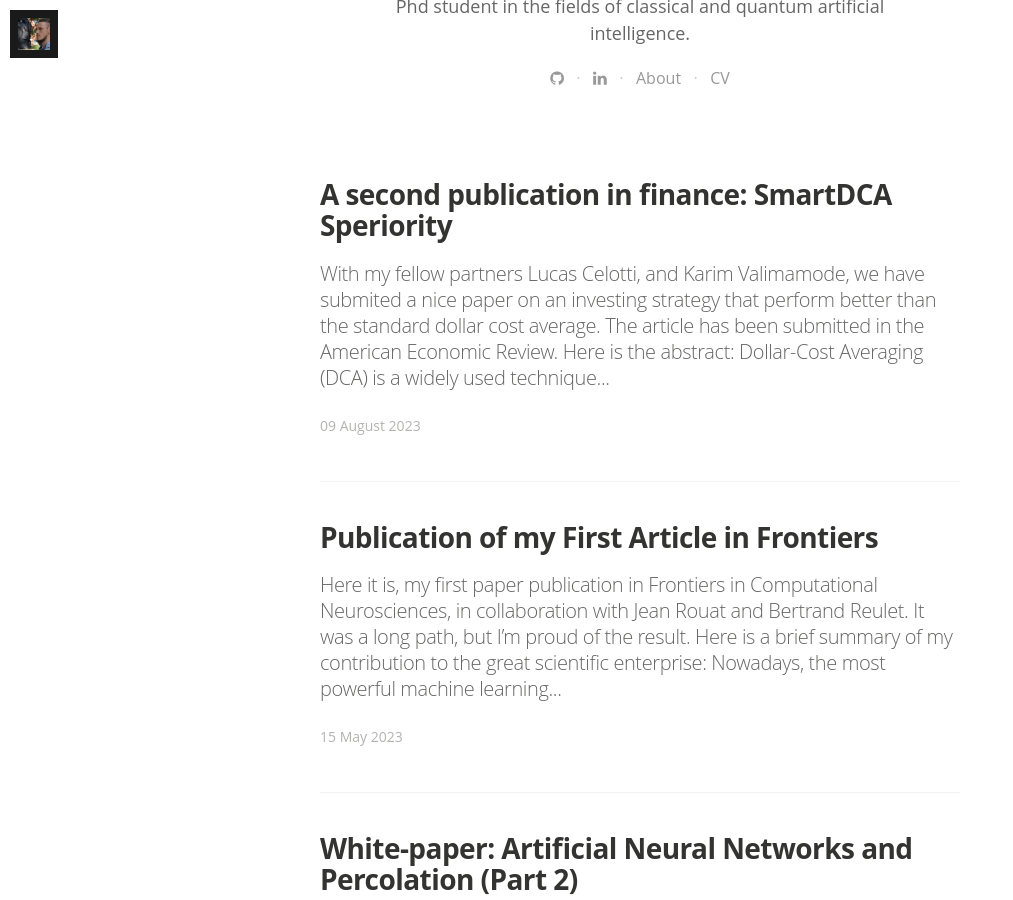
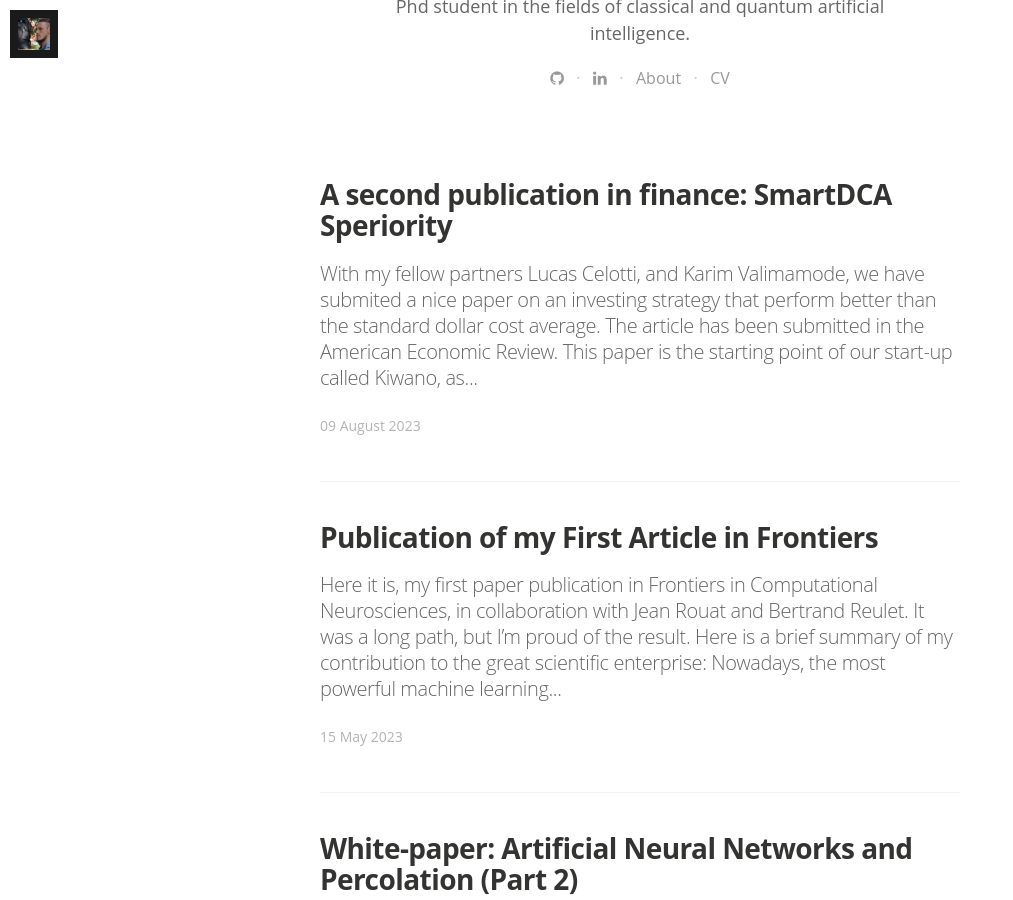
Before and after one commit to ManuNeuro/EmmanuelCalvet, a Jekyll site: the page built from index.html, in a window 1280 px wide and 900 px high, scrolled down 599 px. Shown: the whole window, without its empty margins (0-1013 px from the left). Built offline with Jekyll 4.4.1, drawn with Linux system fonts in a browser that asks for light colours; nearby versions of some CDN libraries; some web fonts are replaced; the list of posts is cut into pages by our own code.

Commit message:
Update 2023-08-09-smartdca.md

```diff
--- a/_posts/2023-08-09-smartdca.md
+++ b/_posts/2023-08-09-smartdca.md
@@ -6,7 +6,7 @@ comments: true
 image: /assets/article_images/2023-08-09-smartdca/cover.png
 ---
 
-With my fellow partners Lucas Celotti, and Karim Valimamode, we have submited a nice paper on an investing strategy that perform better than the standard dollar cost average. The article has been submitted in the *American Economic Review*. Here is the abstract:
+With my fellow partners Lucas Celotti, and Karim Valimamode, we have submited a nice paper on an investing strategy that perform better than the standard dollar cost average. The article has been submitted in the *American Economic Review*. This paper is the starting point of our start-up called Kiwano, as we intend on creating a service of automated investement based on this strategy. Here is the abstract:
 
 Dollar-Cost Averaging (DCA) is a widely used technique to mitigate volatility
 in long-term investments of appreciating assets. However, the inefficiency of
```
